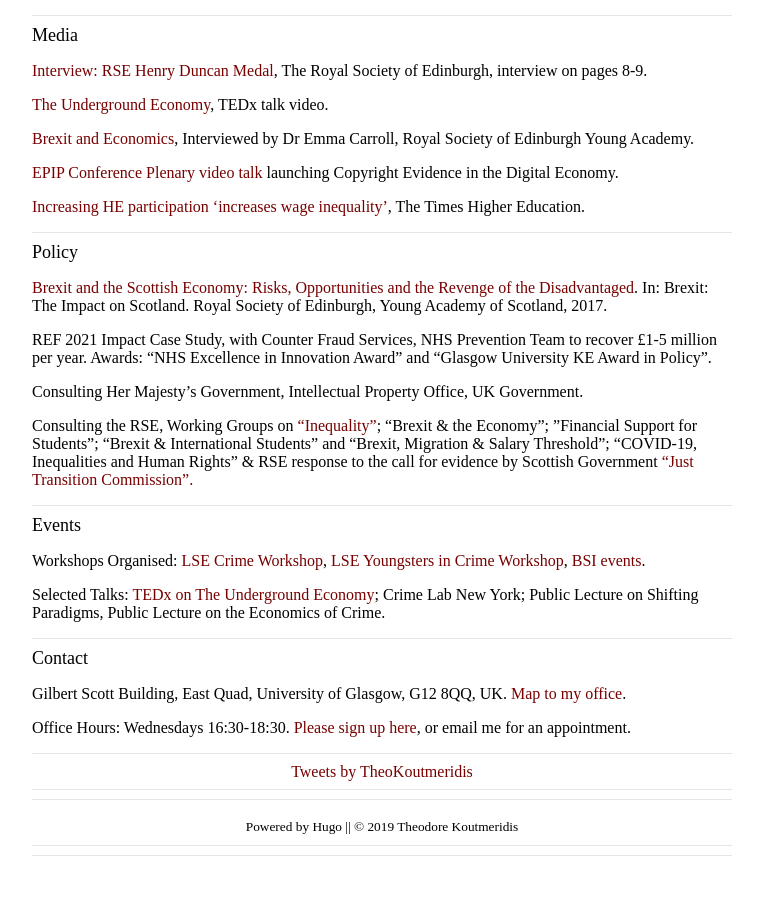
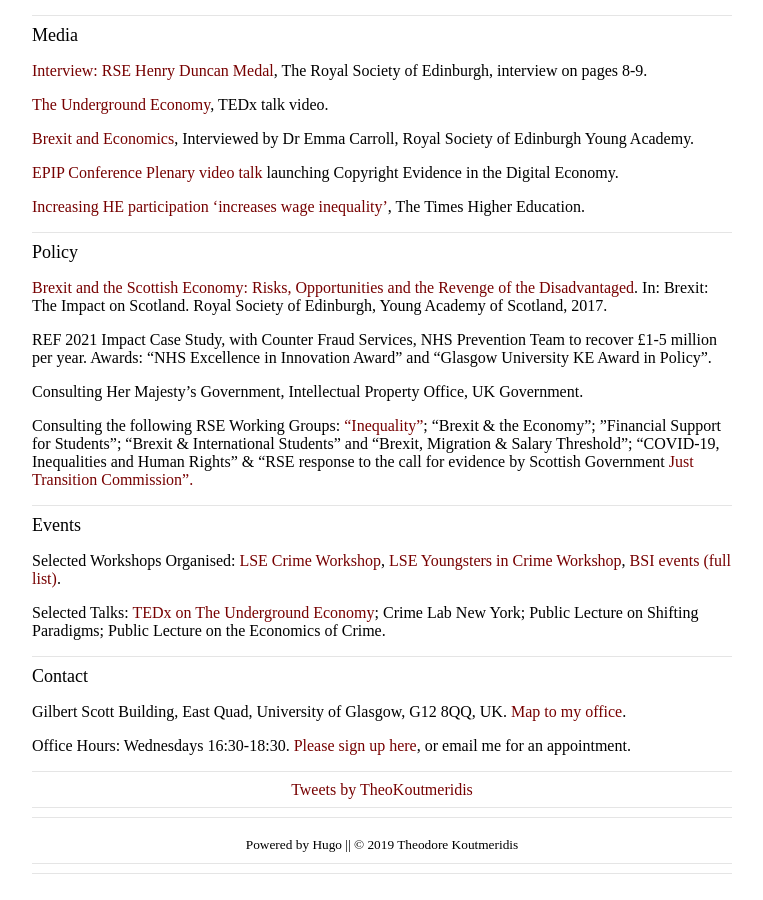
Before and after one commit to koutmeridis/koutmeridis.github.io, a Jekyll site: the page built from index.md, in a window 1280 px wide and 900 px high, scrolled down 1286 px. Shown: the whole window, without its empty margins (258-1021 px from the left). Built offline with Jekyll 4.4.1, drawn with Linux system fonts in a browser that asks for light colours; comment, search, counter and statistics services are not loaded.

Commit message:
Update index.md

```diff
--- a/index.md
+++ b/index.md
@@ -60,14 +60,14 @@ REF 2021 Impact Case Study, with Counter Fraud Services, NHS Prevention Team to
 
 Consulting Her Majesty’s Government, Intellectual Property Office, UK Government.
 
-Consulting the RSE, Working Groups on <a href="https://www.rse.org.uk/cms/files/advice-papers/2016/AP16_23.pdf">"Inequality"</a>; "Brexit & the Economy"; ”Financial Support for Students”; "Brexit & International Students" and "Brexit, Migration & Salary Threshold"; "COVID-19, Inequalities and Human Rights" & RSE response to the call for evidence by Scottish Government <a href="https://www.rse.org.uk/wp-content/uploads/2020/07/Just-Transition-Commission-Final-Published-Version.pdf">"Just Transition Commission".
+Consulting the following RSE Working Groups: <a href="https://www.rse.org.uk/cms/files/advice-papers/2016/AP16_23.pdf">"Inequality"</a>; "Brexit & the Economy"; ”Financial Support for Students”; "Brexit & International Students" and "Brexit, Migration & Salary Threshold"; "COVID-19, Inequalities and Human Rights" & "RSE response to the call for evidence by Scottish Government <a href="https://www.rse.org.uk/wp-content/uploads/2020/07/Just-Transition-Commission-Final-Published-Version.pdf">Just Transition Commission".
 
 <hr>
 <font size="+1">Events</font>
 
-Workshops Organised: <a href="http://cep.lse.ac.uk/_new/events/event.asp?id=512">LSE Crime Workshop</a>, <a href="http://cep.lse.ac.uk/_new/events/event.asp?id=578">LSE Youngsters in Crime Workshop</a>, <a href="https://www.gla.ac.uk/research/az/bsi/events">BSI events</a>.
+Selected Workshops Organised: <a href="http://cep.lse.ac.uk/_new/events/event.asp?id=512">LSE Crime Workshop</a>, <a href="http://cep.lse.ac.uk/_new/events/event.asp?id=578">LSE Youngsters in Crime Workshop</a>, <a href="https://www.gla.ac.uk/research/az/bsi/events">BSI events (full list)</a>.
 
-Selected Talks: <a href="https://www.youtube.com/watch?v=wLvewC5f_dU">TEDx on The Underground Economy</a>; Crime Lab New York; Public Lecture on Shifting Paradigms, Public Lecture on the Economics of Crime.
+Selected Talks: <a href="https://www.youtube.com/watch?v=wLvewC5f_dU">TEDx on The Underground Economy</a>; Crime Lab New York; Public Lecture on Shifting Paradigms; Public Lecture on the Economics of Crime.
 
 <hr>
 <font size="+1">Contact</font>
```
